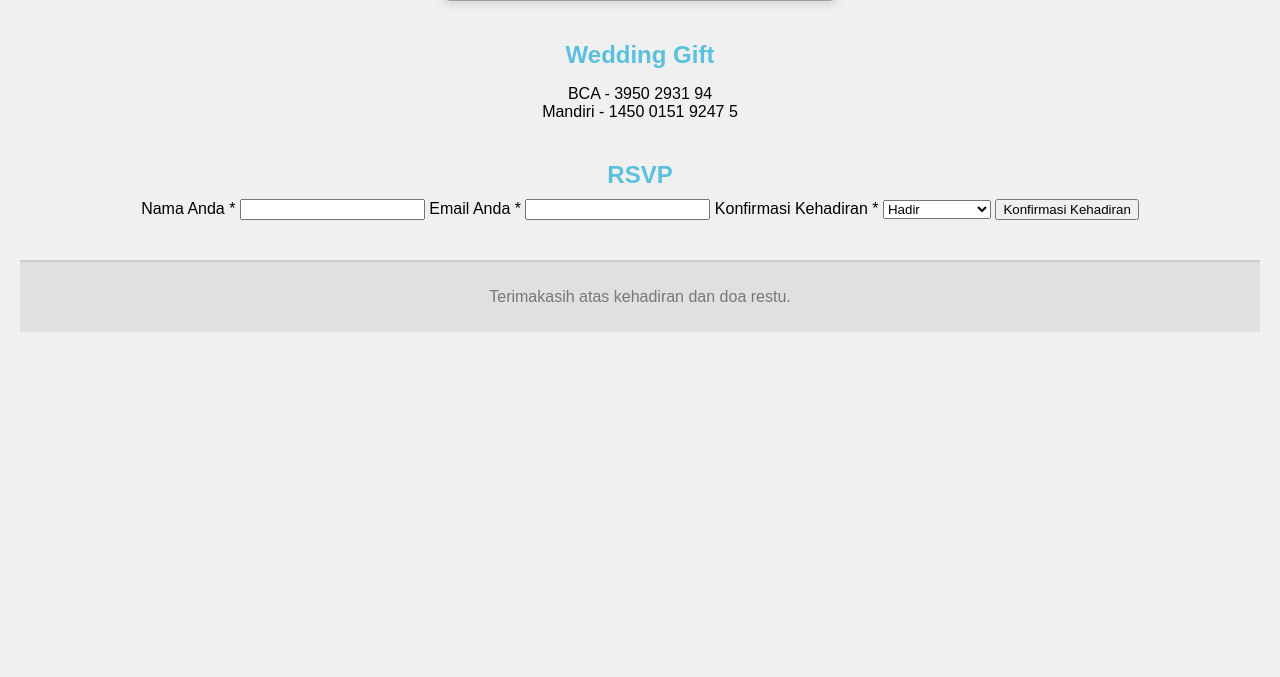
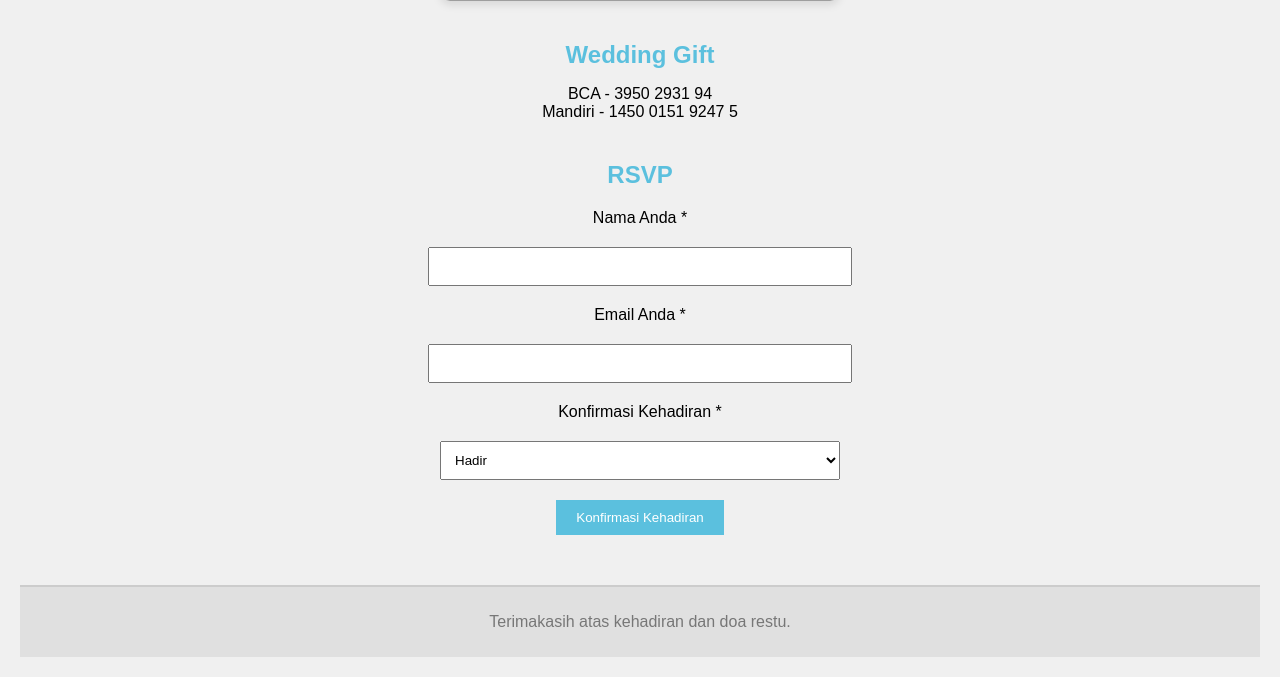
Before and after one commit to bismilahdestia/bismilahdestia.github.io, a PHP site: page / in a window 1280 px wide. Shown: the part 1306-1983 px from the top of the page. Before the commit the page ends 1638 px from the top, so only its background shows below. Run offline with PHP 8.4, Linux system fonts and the light colour scheme; grey boxes are pictures that could not be loaded.

Commit message:
styles.css

```diff
--- a/styles.css
+++ b/styles.css
@@ -45,6 +45,34 @@ body {
     box-shadow: 0 4px 8px rgba(0, 0, 0, 0.1);
 }
 
+.rsvp form {
+    display: flex;
+    flex-direction: column;
+    align-items: center;
+}
+
+.rsvp label, .rsvp input, .rsvp select, .rsvp button {
+    margin: 10px 0;
+}
+
+.rsvp input, .rsvp select {
+    padding: 10px;
+    width: 80%;
+    max-width: 400px;
+}
+
+.rsvp button {
+    padding: 10px 20px;
+    background-color: #5bc0de;
+    color: white;
+    border: none;
+    cursor: pointer;
+}
+
+.rsvp button:hover {
+    background-color: #31b0d5;
+}
+
 .footer {
     background-color: #e0e0e0;
     padding: 10px;
```
